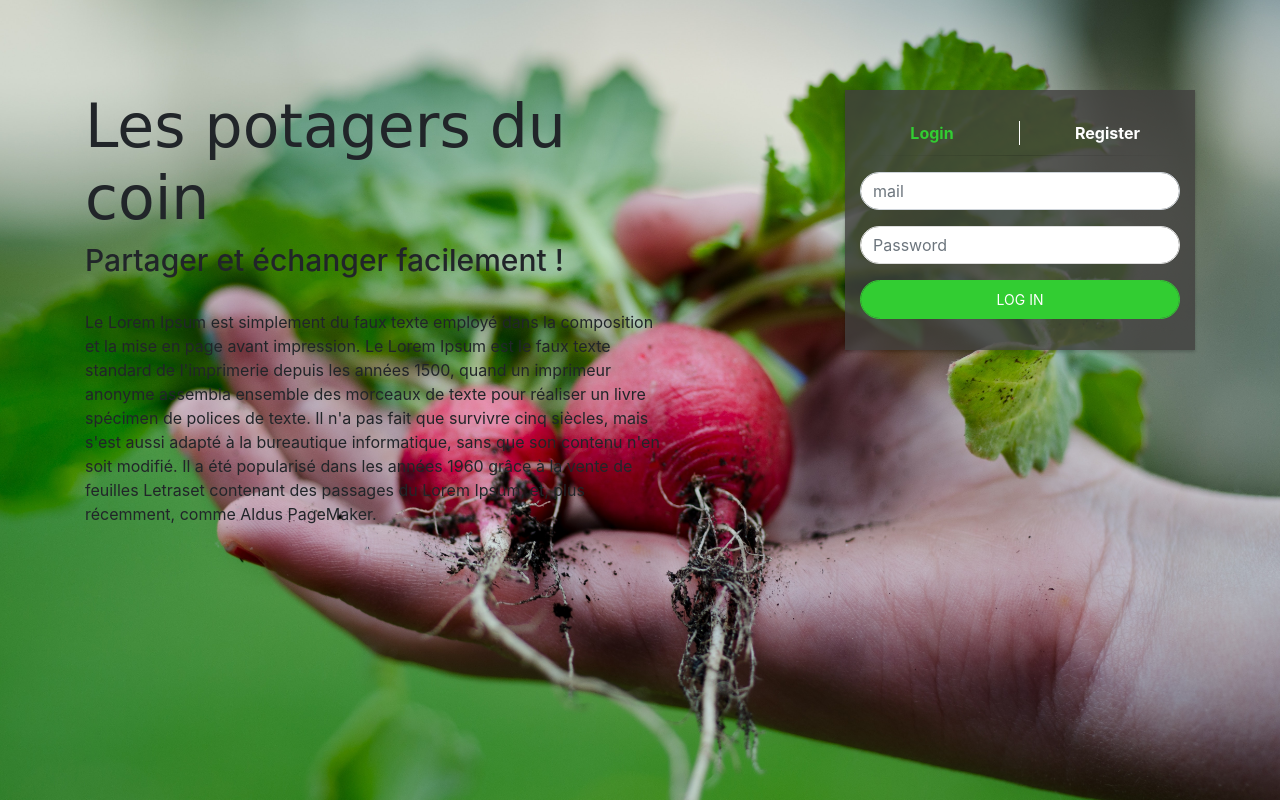
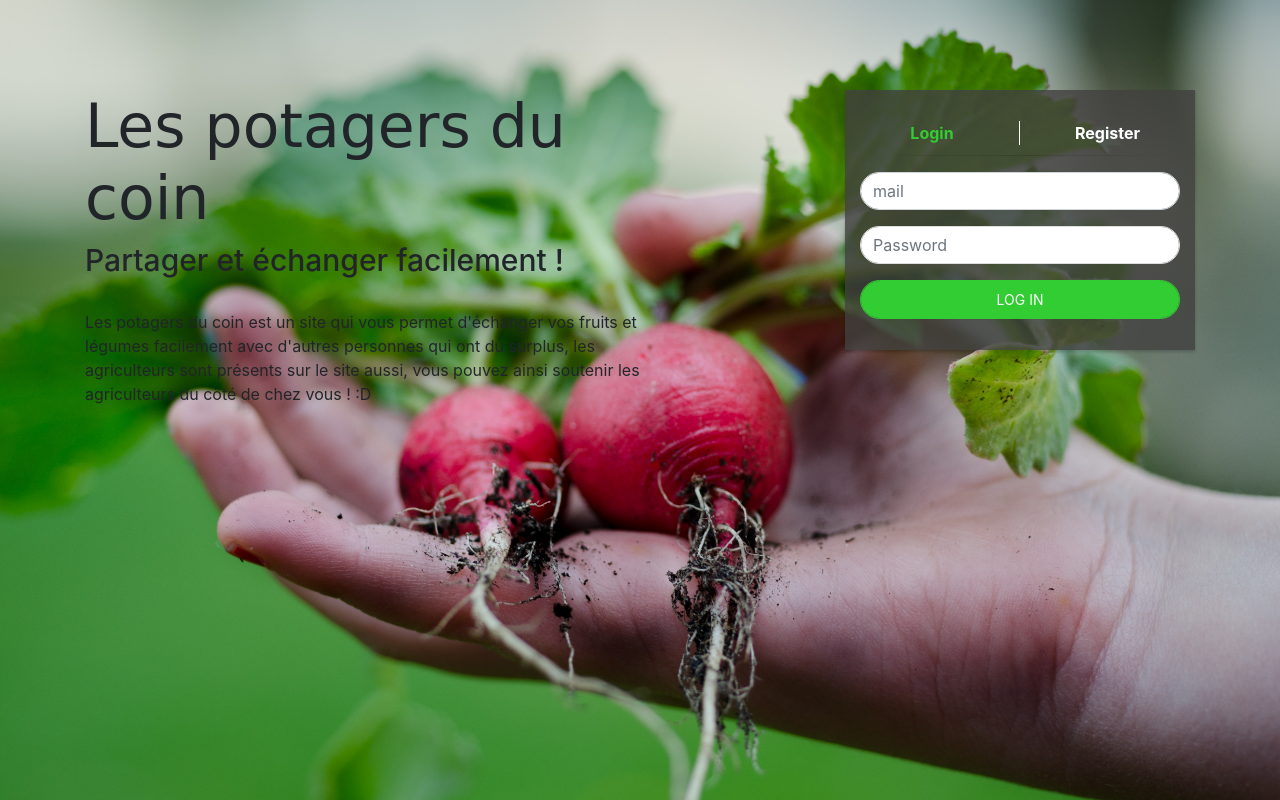
Before and after one commit to KilianLdev/Lespotagersducoin, a PHP site: page /login.php in a window 1280 px wide. Run offline with PHP 8.4, Linux system fonts and the light colour scheme; some libraries are stand-ins or nearby versions.

Commit message:
text marketing

```diff
--- a/login.php
+++ b/login.php
@@ -75,7 +75,7 @@ function login($mail, $psw, $fromCookie = false) {
           <div class="col-md-8 block-left-login">
              <h1>Les potagers du coin</h1>
              <h2>Partager et échanger facilement !</h2>
-             <p>Le Lorem Ipsum est simplement du faux texte employé dans la composition et la mise en page avant impression. Le Lorem Ipsum est le faux texte standard de l'imprimerie depuis les années 1500, quand un imprimeur anonyme assembla ensemble des morceaux de texte pour réaliser un livre spécimen de polices de texte. Il n'a pas fait que survivre cinq siècles, mais s'est aussi adapté à la bureautique informatique, sans que son contenu n'en soit modifié. Il a été popularisé dans les années 1960 grâce à la vente de feuilles Letraset contenant des passages du Lorem Ipsum, et, plus récemment, comme Aldus PageMaker.</p>
+             <p>Les potagers du coin est un site qui vous permet d'échanger vos fruits et légumes facilement avec d'autres personnes qui ont du surplus, les agriculteurs sont présents sur le site aussi, vous pouvez ainsi soutenir les agriculteurs du côté de chez vous ! :D </p>
           </div>
 
 
```
